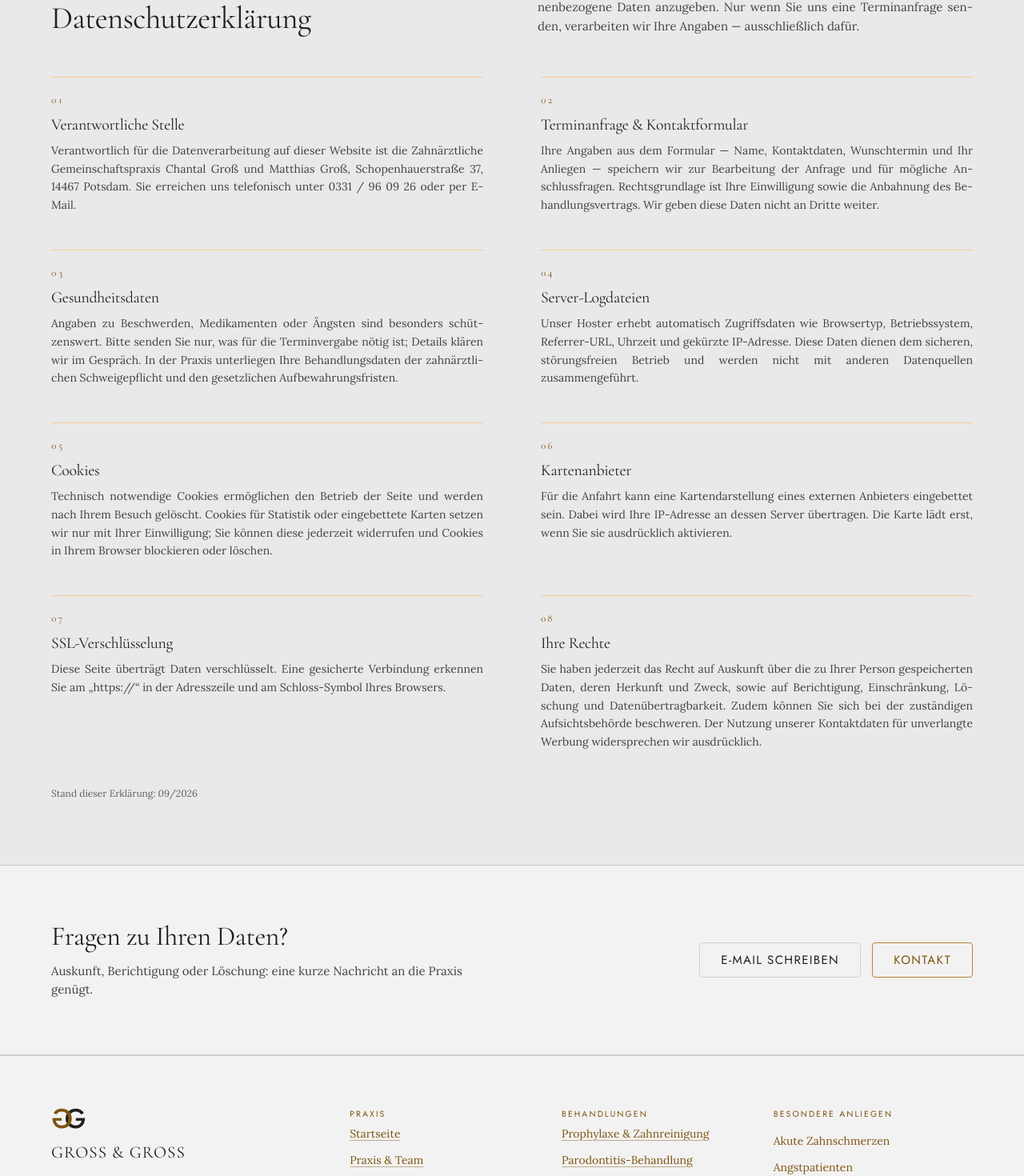
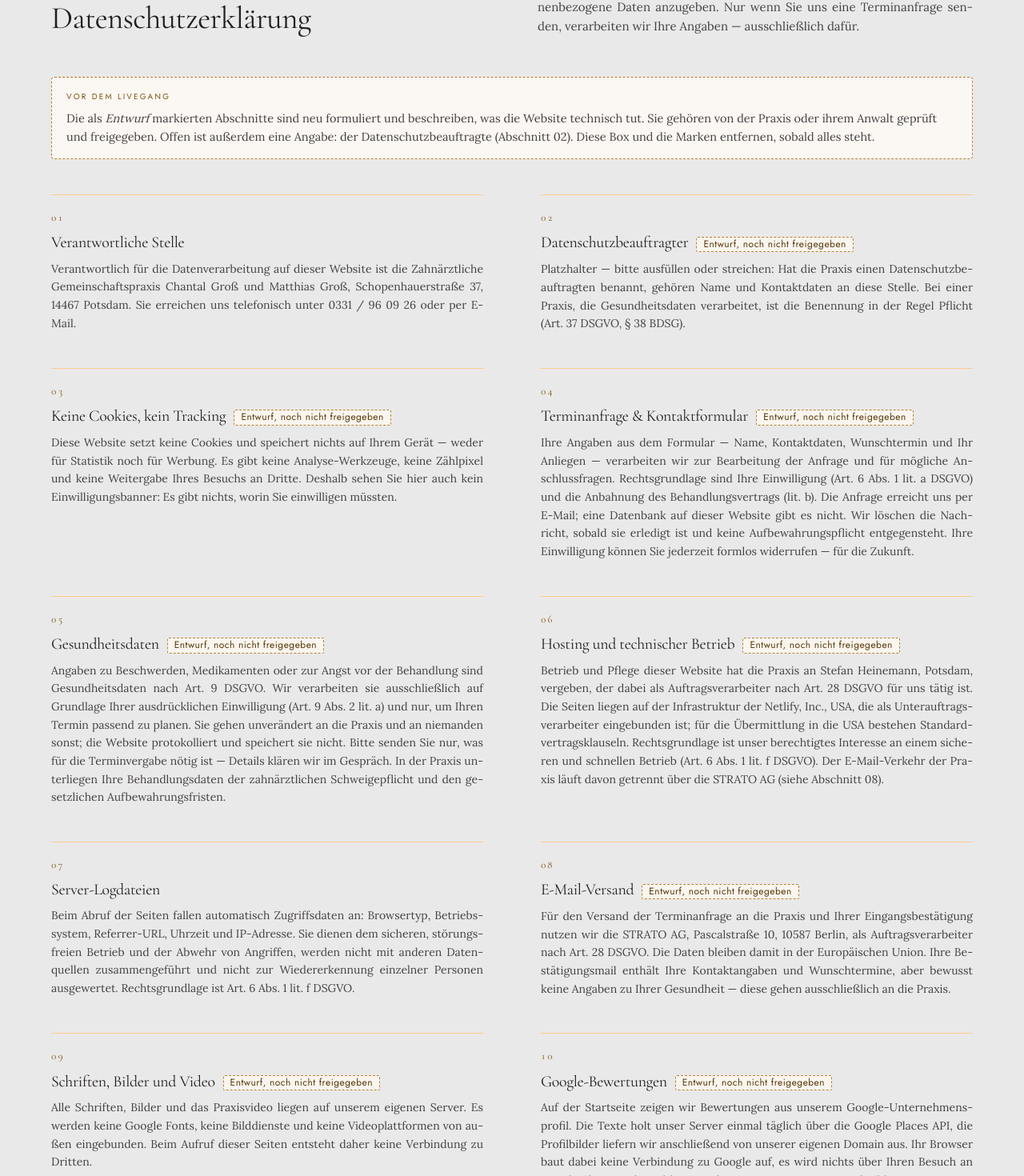
Before and after one commit to StefanPdm/zahnarztpraxis-gross, a Next.js app: page /impressum-datenschutz in a window 1280 px wide. Shown: the part 1358-2828 px from the top of the page at 80% size. Built offline with nearby package versions, Linux system fonts and the light colour scheme.

Commit message:
Update Datenschutzerklärung with draft sections; add explicit consent for health data in appointment form; enhance styling for draft indicators; document processing chain and compliance details in project status.

```diff
--- a/app/bausteine.css
+++ b/app/bausteine.css
@@ -315,3 +315,22 @@ fieldset.field > legend {
   padding-top: 10px;
 }
 .strichliste--klein { font-size: 14px; }
+
+/* ── Entwurfsmarke ─────────────────────────────────────────────────────────
+   Für Textstellen, die geschrieben, aber noch nicht vom Auftraggeber
+   freigegeben sind — derzeit die neuen Abschnitte der Datenschutzerklärung.
+   Sichtbar und auffällig, damit sie nicht versehentlich live gehen. 12 px
+   ist die Untergrenze aus den Konventionen, deshalb nicht kleiner. */
+.entwurf {
+  display: inline-block;
+  margin-left: 10px;
+  padding: 2px 8px;
+  border: 1px dashed var(--color-accent);
+  border-radius: var(--radius-sm);
+  background: color-mix(in oklab, var(--color-accent) 8%, #ffffff);
+  font-family: var(--font-ui);
+  font-size: 12px;
+  letter-spacing: 0.04em;
+  vertical-align: middle;
+  color: var(--color-accent-800);
+}
--- a/app/impressum-datenschutz/page.tsx
+++ b/app/impressum-datenschutz/page.tsx
@@ -20,7 +20,26 @@ const haftung = [
   },
 ];
 
-const datenschutz = [
+/*
+  Datenschutzerklärung.
+
+  Die mit `entwurf` markierten Abschnitte sind neu oder umgeschrieben und vor
+  dem Livegang von der Praxis beziehungsweise ihrem Anwalt freizugeben. Sie
+  beschreiben, was der Code nachweislich tut — geprüft am 21.09.2026:
+
+  · kein Cookie, kein localStorage, kein sessionStorage, kein indexedDB
+  · vor einer Einwilligung keine einzige Anfrage an Dritte (CSP in
+    next.config.ts: default-src 'self', frame-src nur OpenStreetMap)
+  · Bewertungen holt der Server, die Profilbilder liefert next/image von
+    unserer Domain (components/GoogleBewertungen)
+  · Karte erst nach Klick (components/Karte)
+
+  Wer eines davon ändert, ändert hier mit — sonst steht in der Erklärung
+  etwas anderes als im Auslieferungszustand.
+*/
+type Abschnitt = { no: string; title: string; text: string; entwurf?: boolean };
+
+const datenschutz: Abschnitt[] = [
   {
     no: '01',
     title: 'Verantwortliche Stelle',
@@ -28,38 +47,79 @@ const datenschutz = [
   },
   {
     no: '02',
-    title: 'Terminanfrage & Kontaktformular',
-    text: 'Ihre Angaben aus dem Formular — Name, Kontaktdaten, Wunschtermin und Ihr Anliegen — speichern wir zur Bearbeitung der Anfrage und für mögliche Anschlussfragen. Rechtsgrundlage ist Ihre Einwilligung sowie die Anbahnung des Behandlungsvertrags. Wir geben diese Daten nicht an Dritte weiter.',
+    title: 'Datenschutzbeauftragter',
+    text: 'Platzhalter — bitte ausfüllen oder streichen: Hat die Praxis einen Datenschutzbeauftragten benannt, gehören Name und Kontaktdaten an diese Stelle. Bei einer Praxis, die Gesundheitsdaten verarbeitet, ist die Benennung in der Regel Pflicht (Art. 37 DSGVO, § 38 BDSG).',
+    entwurf: true,
   },
   {
     no: '03',
-    title: 'Gesundheitsdaten',
-    text: 'Angaben zu Beschwerden, Medikamenten oder Ängsten sind besonders schützenswert. Bitte senden Sie nur, was für die Terminvergabe nötig ist; Details klären wir im Gespräch. In der Praxis unterliegen Ihre Behandlungsdaten der zahnärztlichen Schweigepflicht und den gesetzlichen Aufbewahrungsfristen.',
+    title: 'Keine Cookies, kein Tracking',
+    text: 'Diese Website setzt keine Cookies und speichert nichts auf Ihrem Gerät — weder für Statistik noch für Werbung. Es gibt keine Analyse-Werkzeuge, keine Zählpixel und keine Weitergabe Ihres Besuchs an Dritte. Deshalb sehen Sie hier auch kein Einwilligungsbanner: Es gibt nichts, worin Sie einwilligen müssten.',
+    entwurf: true,
   },
   {
     no: '04',
-    title: 'Server-Logdateien',
-    text: 'Unser Hoster erhebt automatisch Zugriffsdaten wie Browsertyp, Betriebssystem, Referrer-URL, Uhrzeit und gekürzte IP-Adresse. Diese Daten dienen dem sicheren, störungsfreien Betrieb und werden nicht mit anderen Datenquellen zusammengeführt.',
+    title: 'Terminanfrage & Kontaktformular',
+    text: 'Ihre Angaben aus dem Formular — Name, Kontaktdaten, Wunschtermin und Ihr Anliegen — verarbeiten wir zur Bearbeitung der Anfrage und für mögliche Anschlussfragen. Rechtsgrundlage sind Ihre Einwilligung (Art. 6 Abs. 1 lit. a DSGVO) und die Anbahnung des Behandlungsvertrags (lit. b). Die Anfrage erreicht uns per E-Mail; eine Datenbank auf dieser Website gibt es nicht. Wir löschen die Nachricht, sobald sie erledigt ist und keine Aufbewahrungspflicht entgegensteht. Ihre Einwilligung können Sie jederzeit formlos widerrufen — für die Zukunft.',
+    entwurf: true,
   },
   {
     no: '05',
-    title: 'Cookies',
-    text: 'Technisch notwendige Cookies ermöglichen den Betrieb der Seite und werden nach Ihrem Besuch gelöscht. Cookies für Statistik oder eingebettete Karten setzen wir nur mit Ihrer Einwilligung; Sie können diese jederzeit widerrufen und Cookies in Ihrem Browser blockieren oder löschen.',
+    title: 'Gesundheitsdaten',
+    text: 'Angaben zu Beschwerden, Medikamenten oder zur Angst vor der Behandlung sind Gesundheitsdaten nach Art. 9 DSGVO. Wir verarbeiten sie ausschließlich auf Grundlage Ihrer ausdrücklichen Einwilligung (Art. 9 Abs. 2 lit. a) und nur, um Ihren Termin passend zu planen. Sie gehen unverändert an die Praxis und an niemanden sonst; die Website protokolliert und speichert sie nicht. Bitte senden Sie nur, was für die Terminvergabe nötig ist — Details klären wir im Gespräch. In der Praxis unterliegen Ihre Behandlungsdaten der zahnärztlichen Schweigepflicht und den gesetzlichen Aufbewahrungsfristen.',
+    entwurf: true,
   },
   {
     no: '06',
-    title: 'Kartenanbieter',
-    text: 'Für die Anfahrt kann eine Kartendarstellung eines externen Anbieters eingebettet sein. Dabei wird Ihre IP-Adresse an dessen Server übertragen. Die Karte lädt erst, wenn Sie sie ausdrücklich aktivieren.',
+    title: 'Hosting und technischer Betrieb',
+    text: 'Betrieb und Pflege dieser Website hat die Praxis an Stefan Heinemann, Potsdam, vergeben, der dabei als Auftragsverarbeiter nach Art. 28 DSGVO für uns tätig ist. Die Seiten liegen auf der Infrastruktur der Netlify, Inc., USA, die als Unterauftragsverarbeiter eingebunden ist; für die Übermittlung in die USA bestehen Standardvertragsklauseln. Rechtsgrundlage ist unser berechtigtes Interesse an einem sicheren und schnellen Betrieb (Art. 6 Abs. 1 lit. f DSGVO). Der E-Mail-Verkehr der Praxis läuft davon getrennt über die STRATO AG (siehe Abschnitt 08).',
+    entwurf: true,
   },
   {
     no: '07',
+    title: 'Server-Logdateien',
+    text: 'Beim Abruf der Seiten fallen automatisch Zugriffsdaten an: Browsertyp, Betriebssystem, Referrer-URL, Uhrzeit und IP-Adresse. Sie dienen dem sicheren, störungsfreien Betrieb und der Abwehr von Angriffen, werden nicht mit anderen Datenquellen zusammengeführt und nicht zur Wiedererkennung einzelner Personen ausgewertet. Rechtsgrundlage ist Art. 6 Abs. 1 lit. f DSGVO.',
+  },
+  {
+    no: '08',
+    title: 'E-Mail-Versand',
+    text: 'Für den Versand der Terminanfrage an die Praxis und Ihrer Eingangsbestätigung nutzen wir die STRATO AG, Pascalstraße 10, 10587 Berlin, als Auftragsverarbeiter nach Art. 28 DSGVO. Die Daten bleiben damit in der Europäischen Union. Ihre Bestätigungsmail enthält Ihre Kontaktangaben und Wunschtermine, aber bewusst keine Angaben zu Ihrer Gesundheit — diese gehen ausschließlich an die Praxis.',
+    entwurf: true,
+  },
+  {
+    no: '09',
+    title: 'Schriften, Bilder und Video',
+    text: 'Alle Schriften, Bilder und das Praxisvideo liegen auf unserem eigenen Server. Es werden keine Google Fonts, keine Bilddienste und keine Videoplattformen von außen eingebunden. Beim Aufruf dieser Seiten entsteht daher keine Verbindung zu Dritten.',
+    entwurf: true,
+  },
+  {
+    no: '10',
+    title: 'Google-Bewertungen',
+    text: 'Auf der Startseite zeigen wir Bewertungen aus unserem Google-Unternehmensprofil. Die Texte holt unser Server einmal täglich über die Google Places API, die Profilbilder liefern wir anschließend von unserer eigenen Domain aus. Ihr Browser baut dabei keine Verbindung zu Google auf, es wird nichts über Ihren Besuch an Google übermittelt und kein Cookie gesetzt. Die Namen und Bilder stammen von den Verfassern der Bewertungen; deren Daten verarbeitet Google als eigenständiger Verantwortlicher.',
+    entwurf: true,
+  },
+  {
+    no: '11',
+    title: 'Kartenanbieter',
+    text: 'Auf der Seite „Anfahrt & Parken" und im Kontaktbereich steht zunächst nur ein Standbild von unserem Server. Erst wenn Sie auf „Interaktive Karte laden" klicken, binden wir eine Karte der OpenStreetMap Foundation ein; dabei werden Ihre IP-Adresse und Browserdaten an deren Server in Großbritannien übertragen. Rechtsgrundlage ist Ihre Einwilligung durch diesen Klick (Art. 6 Abs. 1 lit. a DSGVO). Ohne Klick geschieht nichts.',
+    entwurf: true,
+  },
+  {
+    no: '12',
+    title: 'Schutz vor Massenanfragen',
+    text: 'Damit das Terminformular nicht automatisiert missbraucht wird, merkt sich unser Server für wenige Minuten, von welcher IP-Adresse eine Anfrage kam. Die Angabe liegt nur im Arbeitsspeicher, wird nicht gespeichert und nicht ausgewertet. Rechtsgrundlage ist Art. 6 Abs. 1 lit. f DSGVO.',
+    entwurf: true,
+  },
+  {
+    no: '13',
     title: 'SSL-Verschlüsselung',
     text: 'Diese Seite überträgt Daten verschlüsselt. Eine gesicherte Verbindung erkennen Sie am „https://“ in der Adresszeile und am Schloss-Symbol Ihres Browsers.',
   },
   {
-    no: '08',
+    no: '14',
     title: 'Ihre Rechte',
-    text: 'Sie haben jederzeit das Recht auf Auskunft über die zu Ihrer Person gespeicherten Daten, deren Herkunft und Zweck, sowie auf Berichtigung, Einschränkung, Löschung und Datenübertragbarkeit. Zudem können Sie sich bei der zuständigen Aufsichtsbehörde beschweren. Der Nutzung unserer Kontaktdaten für unverlangte Werbung widersprechen wir ausdrücklich.',
+    text: 'Sie haben jederzeit das Recht auf Auskunft über die zu Ihrer Person gespeicherten Daten, deren Herkunft und Zweck, sowie auf Berichtigung, Einschränkung, Löschung, Datenübertragbarkeit und Widerspruch. Eine erteilte Einwilligung können Sie jederzeit mit Wirkung für die Zukunft widerrufen (Art. 7 Abs. 3 DSGVO). Zudem können Sie sich bei der zuständigen Aufsichtsbehörde beschweren — für uns ist das die Landesbeauftragte für den Datenschutz und für das Recht auf Akteneinsicht Brandenburg. Der Nutzung unserer Kontaktdaten für unverlangte Werbung widersprechen wir ausdrücklich.',
+    entwurf: true,
   },
 ];
 
@@ -197,6 +257,15 @@ export default function ImpressumDatenschutz() {
             ausschließlich dafür.
           </p>
         </div>
+        <div
+          className='todo'
+          style={{ marginBottom: '44px' }}>
+          <b>Vor dem Livegang</b>
+          Die als <em>Entwurf</em> markierten Abschnitte sind neu formuliert und beschreiben, was
+          die Website technisch tut. Sie gehören von der Praxis oder ihrem Anwalt geprüft und
+          freigegeben. Offen ist außerdem eine Angabe: der Datenschutzbeauftragte (Abschnitt 02).
+          Diese Box und die Marken entfernen, sobald alles steht.
+        </div>
         <div style={{ display: 'grid', gridTemplateColumns: '1fr 1fr', gap: '44px 72px' }}>
           {datenschutz.map((d, dI) => (
             <Fragment key={dI}>
@@ -213,6 +282,7 @@ export default function ImpressumDatenschutz() {
                 </div>
                 <h3 style={{ fontWeight: '400', fontSize: 'var(--fs-h4)', margin: '10px 0 10px' }}>
                   {d.title}
+                  {d.entwurf && <span className='entwurf'>Entwurf, noch nicht freigegeben</span>}
                 </h3>
                 <p
                   style={{
```
Also changed, not shown: components/TerminFormular.tsx (+8 -2 lines), 2 other files (tests, documents, lock files or other folders).
